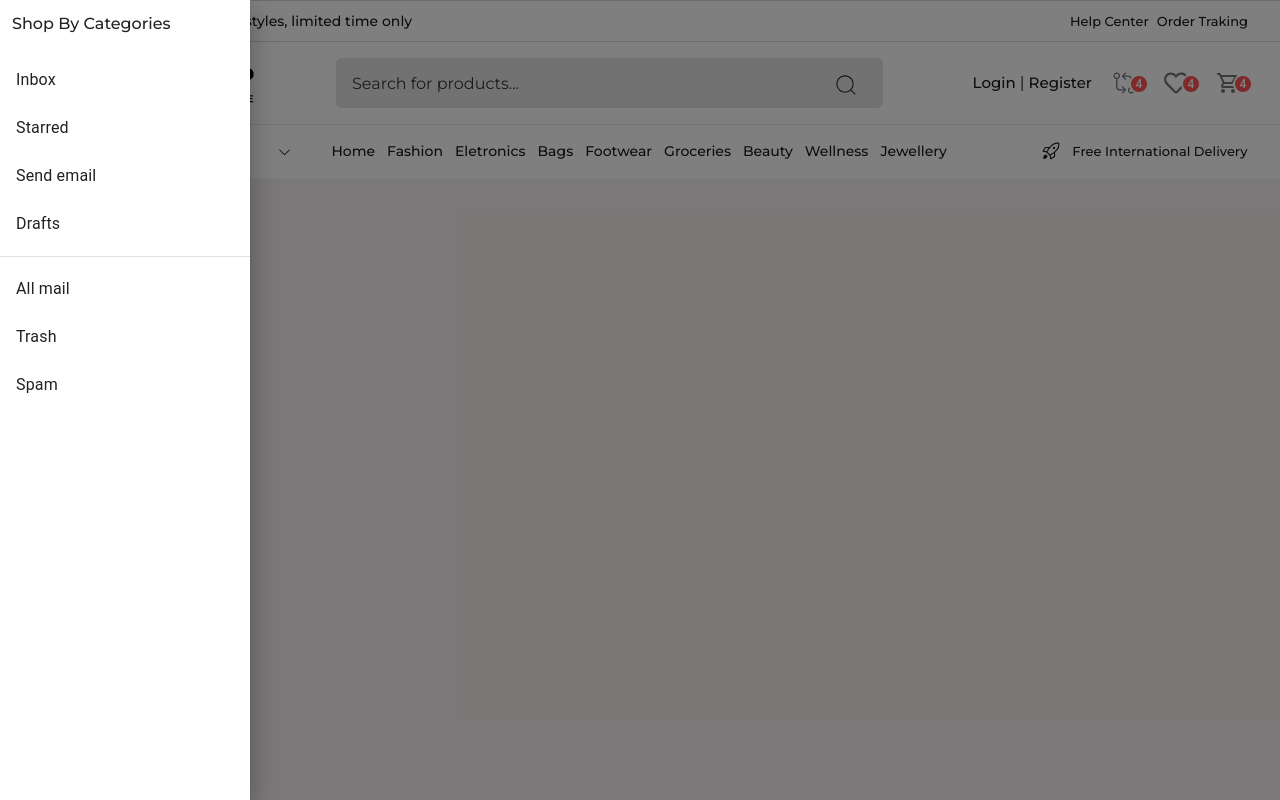
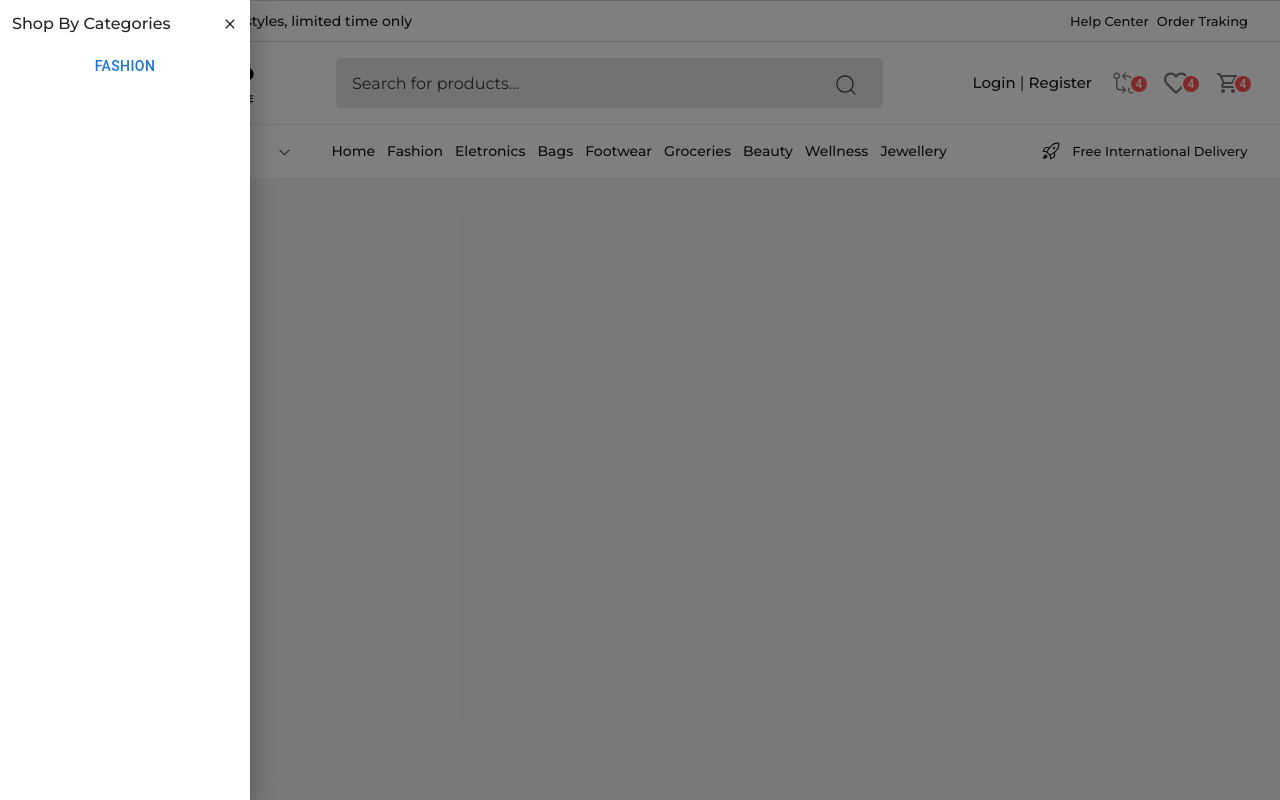
Before and after one commit to francisco-das-chagas/ecommerce-new, a React (Vite) app: page / in a window 1280 px wide. Both pictures are taken after a click on the button "SHOP BY CATEGORIES". Built offline with nearby package versions, Linux system fonts and the light colour scheme.

Commit message:
construindo sidebar

```diff
--- a/src/components/Header/Navigation/CategoryPanel.jsx
+++ b/src/components/Header/Navigation/CategoryPanel.jsx
@@ -1,12 +1,9 @@
-import {useState} from 'react';
+// import {useState} from 'react';
 import Box from '@mui/material/Box';
 import Drawer from '@mui/material/Drawer';
 import Button from '@mui/material/Button';
-import List from '@mui/material/List';
-import Divider from '@mui/material/Divider';
-import ListItem from '@mui/material/ListItem';
-import ListItemButton from '@mui/material/ListItemButton';
-import ListItemText from '@mui/material/ListItemText';
+import { IoMdClose } from "react-icons/io";
+
 
 const CategoryPanel = (props) => {
     const toggleDrawer = (newOpen) => () => {
@@ -14,30 +11,19 @@ const CategoryPanel = (props) => {
     };
 
   const DrawerList = (
-    <Box sx={{ width: 250 }} role="presentation" onClick={toggleDrawer(false)}>
+    <Box sx={{ width: 250 }} role="presentation">
 
-      <h3 className='p-3 text-[16px] font-[500]'>Shop By Categories</h3>
-      <List>
-        {['Inbox', 'Starred', 'Send email', 'Drafts'].map((text, index) => (
-          <ListItem key={text} disablePadding>
-            <ListItemButton>
+      <h3 className='p-3 text-[16px] font-[500] flex items-center justify-between'>Shop By Categories<IoMdClose onClick={toggleDrawer(false)} className='cursor-pointer' /></h3>
 
-              <ListItemText primary={text} />
-            </ListItemButton>
-          </ListItem>
-        ))}
-      </List>
-      <Divider />
-      <List>
-        {['All mail', 'Trash', 'Spam'].map((text, index) => (
-          <ListItem key={text} disablePadding>
-            <ListItemButton>
+      <div className='scroll'>
+        <ul className='w-full'>
+          <li className='list-none'>
+            <Button className='w-full !text-left justify-start'>Fashion</Button>
+          </li>
+        </ul>
+      </div>
 
-              <ListItemText primary={text} />
-            </ListItemButton>
-          </ListItem>
-        ))}
-      </List>
+
     </Box>
   );
 
```
